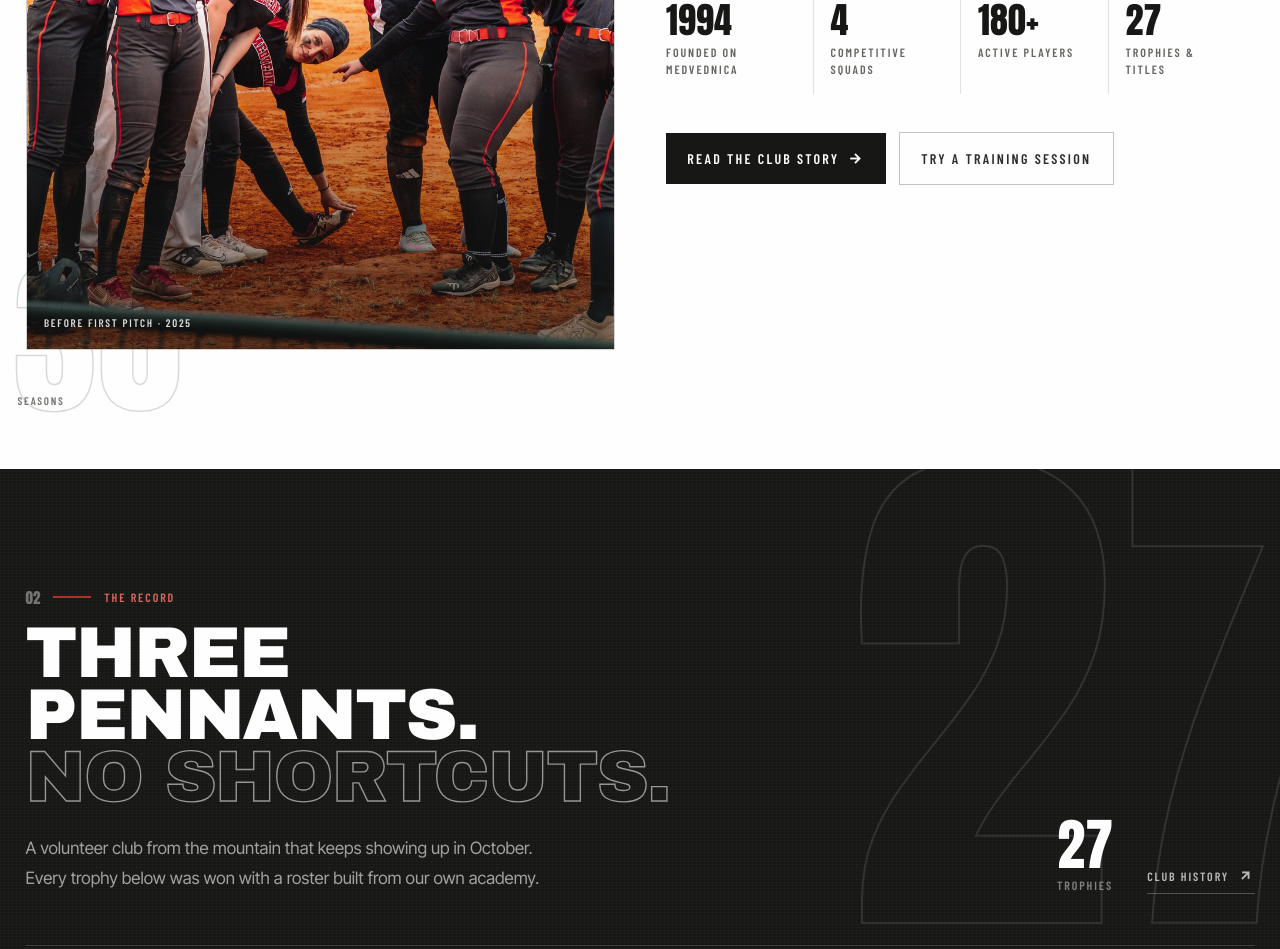
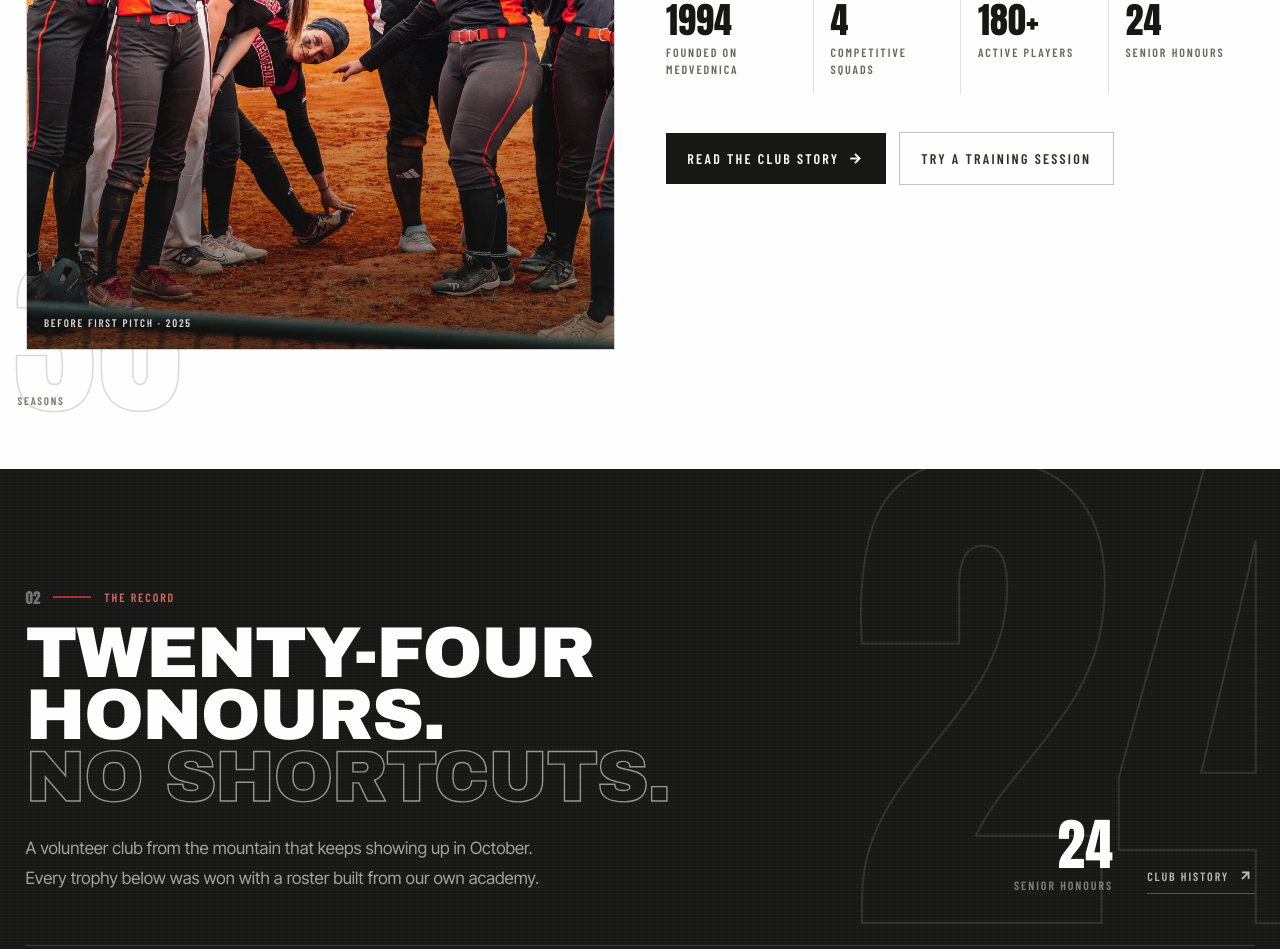
Before and after one commit to Nikola0803/baseball, a React (Vite) app: page / in a window 1280 px wide. Shown: the part 1848-2797 px from the top of the page. Built offline with nearby package versions, Linux system fonts and the light colour scheme.

Commit message:
Correct club honours and youth squads

```diff
--- a/src/components/sections/HonoursSection.tsx
+++ b/src/components/sections/HonoursSection.tsx
@@ -2,31 +2,33 @@ import { Link } from "react-router-dom";
 
 const honours = [
   {
-    label: "National League",
+    label: "National championships",
     title: "Champions",
-    count: "3",
-    years: "1999 · 2007 · 2019",
+    count: "12",
+    years: "Baseball & softball",
     icon: "ri-trophy-line",
   },
   {
     label: "National Cup",
     title: "Winners",
-    count: "2",
-    years: "2003 · 2016",
+    count: "9",
+    years: "Baseball & softball",
     icon: "ri-medal-line",
   },
   {
     label: "European Cup",
-    title: "Qualifiers",
-    count: "2",
-    years: "2007 · 2019",
+    title: "Medals",
+    count: "3",
+    years: "European competition",
     icon: "ri-award-line",
   },
   {
-    label: "Youth academy",
-    title: "Founded",
-    count: "11",
-    years: "240 kids since",
+    label: "Youth programme",
+    title: "Squads",
+    count: "12",
+    years: "From T-ball to juniors",
+    detail:
+      "Baseball5 · T-ball softball · T-ball baseball · U11 baseball · 2× U13 softball · U15 baseball · U16 softball girls · U16 baseball boys · junior softball men · junior baseball men · junior softball girls",
     icon: "ri-seedling-line",
   },
 ];
@@ -37,7 +39,7 @@ export default function HonoursSection() {
       <div className="pointer-events-none absolute inset-0 ink-grain opacity-70" />
       <div className="pointer-events-none absolute -right-[8%] -top-10 select-none">
         <span className="font-poster text-[42vw] leading-none text-outline-paper-soft opacity-70">
-          27
+          24
         </span>
       </div>
 
@@ -52,7 +54,7 @@ export default function HonoursSection() {
               The record
             </p>
             <h2 className="font-heading mt-4 text-[clamp(34px,5.8vw,72px)] uppercase leading-[0.86] tracking-[-0.03em] text-background-50">
-              Three pennants.
+              Twenty-four honours.
               <br />
               <span className="text-outline-paper">No shortcuts.</span>
             </h2>
@@ -65,10 +67,10 @@ export default function HonoursSection() {
           <div className="flex items-end gap-8">
             <div className="hidden text-right sm:block">
               <p className="font-poster text-[56px] leading-none text-background-50">
-                27
+                24
               </p>
               <p className="font-label mt-1 text-[10px] uppercase tracking-[0.2em] text-background-50/45">
-                trophies
+                senior honours
               </p>
             </div>
             <Link
@@ -120,6 +122,11 @@ export default function HonoursSection() {
                   </span>
                 </div>
               </div>
+              {item.detail && (
+                <p className="pb-6 pl-[52px] text-[13px] leading-relaxed text-background-50/50 sm:pl-[68px] md:pl-[108px]">
+                  {item.detail}
+                </p>
+              )}
             </article>
           ))}
         </div>
--- a/src/mocks/teams.ts
+++ b/src/mocks/teams.ts
@@ -60,5 +60,5 @@ export const clubStats = [
   { value: "1994", label: "Founded on Medvednica" },
   { value: "4", label: "Competitive squads" },
   { value: "180+", label: "Active players" },
-  { value: "27", label: "Trophies & titles" },
+  { value: "24", label: "Senior honours" },
 ];
--- a/src/pages/home/components/Hero.tsx
+++ b/src/pages/home/components/Hero.tsx
@@ -4,7 +4,7 @@ const facts = [
   { value: "1994", label: "Founded" },
   { value: "04", label: "Squads" },
   { value: "180", label: "Players" },
-  { value: "27", label: "Titles" },
+  { value: "24", label: "Senior honours" },
 ];
 
 const fixtureCells = [
--- a/src/pages/home/components/Ticker.tsx
+++ b/src/pages/home/components/Ticker.tsx
@@ -4,7 +4,7 @@ const tickerItems = [
   "Four squads · one dugout",
   "Play loud · wear red",
   "North slope · Zagreb",
-  "27 titles",
+  "24 senior honours",
   "Official club merch",
 ];
 
```
